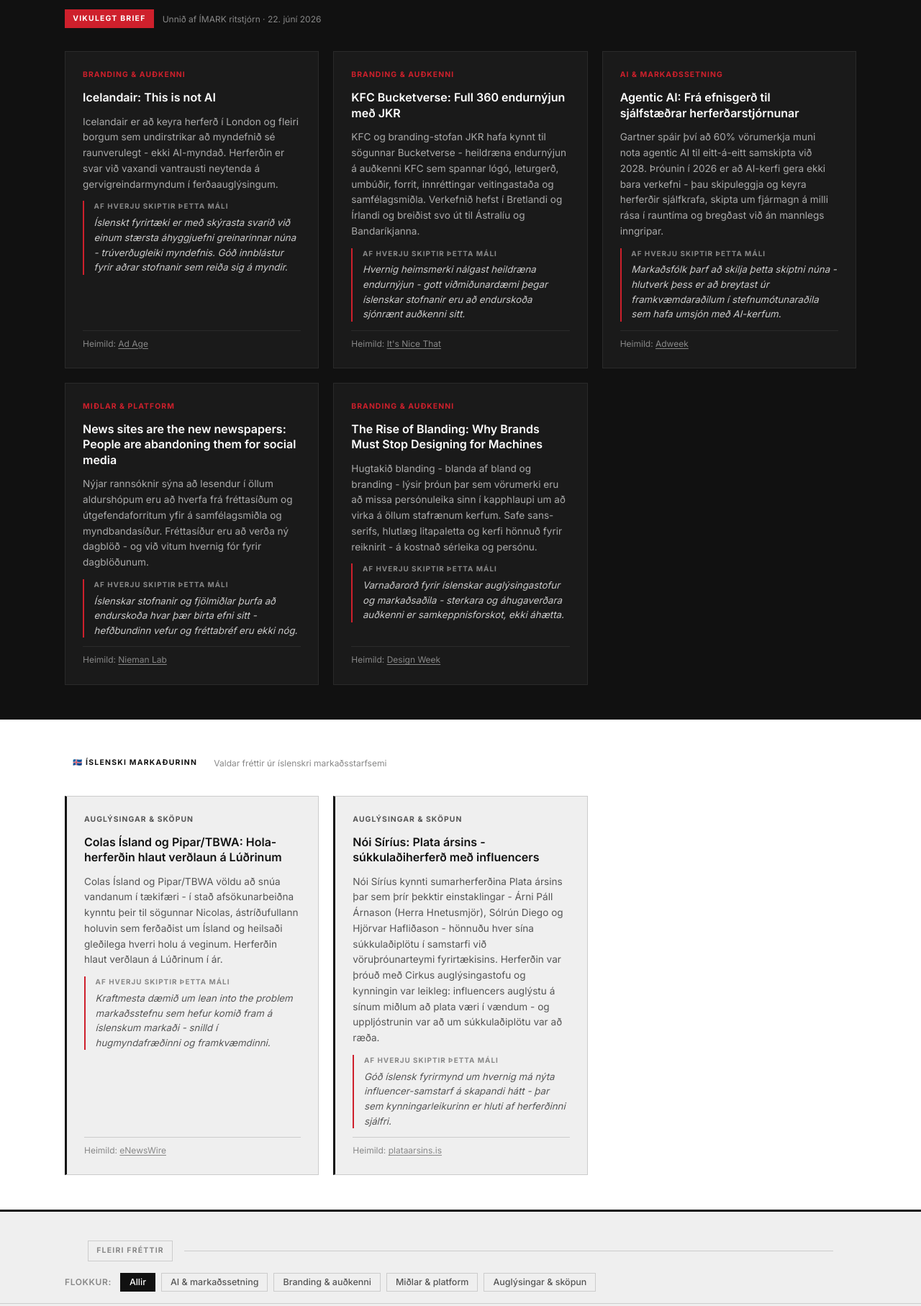
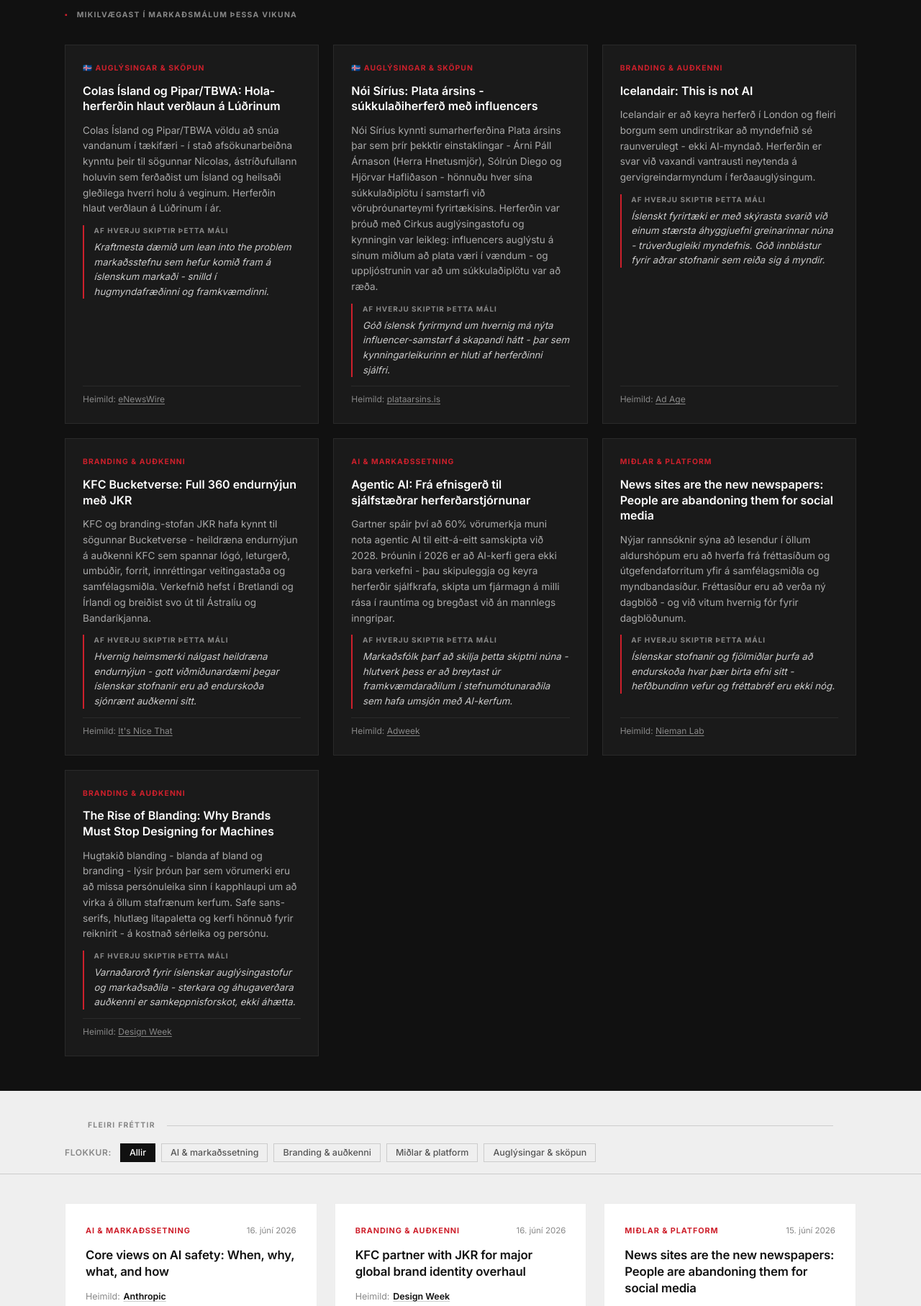
Before and after one commit to imark-iceland/trends, a website: page docs/index.html in a window 1280 px wide. Shown: the part 360-2175 px from the top of the page at 72% size. Drawn offline with Linux system fonts and the light colour scheme.

Commit message:
refactor: merge brief and iceland into single top stories section

```diff
--- a/docs/index.html
+++ b/docs/index.html
@@ -86,51 +86,29 @@
     .card-link { font-size: 0.78rem; font-weight: 600; color: var(--red); margin-top: auto; padding-top: 0.5rem; border-top: 1px solid var(--light); }
     .card-link:hover { text-decoration: none; opacity: 0.8; }
 
-    /* Shared section header */
-    .section-header { display: flex; align-items: center; gap: 0.75rem; margin-bottom: 2rem; }
-    .section-badge { display: inline-block; font-size: 0.65rem; font-weight: 700; letter-spacing: 0.12em; text-transform: uppercase; padding: 0.3rem 0.7rem; }
-    .section-badge--red { background: var(--red); color: var(--white); }
-    .section-badge--white { background: var(--white); color: var(--dark); }
-    .section-badge--outline { background: none; border: 1px solid var(--grey-4); color: var(--grey-3); }
-    .section-meta { font-size: 0.75rem; color: var(--grey-3); }
+    /* Top stories */
+    .top-section { background: var(--dark); color: var(--white); padding: 3rem var(--gap); }
+    .top-inner { max-width: var(--max-w); margin: 0 auto; }
+    .top-heading { font-size: 0.65rem; font-weight: 700; letter-spacing: 0.12em; text-transform: uppercase; color: var(--grey-3); margin-bottom: 2rem; }
+    .top-heading span { color: var(--red); margin-right: 0.5rem; }
+    .top-grid { display: grid; grid-template-columns: repeat(auto-fill, minmax(min(100%, 300px), 1fr)); gap: 1.25rem; }
+    .top-card { background: var(--grey-1); border: 1px solid var(--grey-2); padding: 1.5rem; display: flex; flex-direction: column; gap: 0.75rem; }
+    .top-card-flag { font-size: 0.65rem; font-weight: 700; letter-spacing: 0.1em; text-transform: uppercase; color: var(--red); }
+    .top-card-title { font-size: 1rem; font-weight: 600; line-height: 1.35; color: var(--white); }
+    .top-card-title a { color: inherit; }
+    .top-card-title a:hover { color: var(--red); text-decoration: none; }
+    .top-card-summary { font-size: 0.85rem; color: #aaaaaa; line-height: 1.6; }
+    .top-card-why { border-left: 2px solid var(--red); padding-left: 0.85rem; }
+    .top-card-why-label { display: block; font-size: 0.62rem; font-weight: 700; letter-spacing: 0.1em; text-transform: uppercase; color: var(--grey-3); margin-bottom: 0.25rem; }
+    .top-card-why p { font-size: 0.83rem; color: #cccccc; line-height: 1.55; font-style: italic; }
+    .top-card-source { font-size: 0.75rem; color: var(--grey-3); margin-top: auto; padding-top: 0.5rem; border-top: 1px solid var(--grey-2); }
+    .top-card-source a { color: var(--grey-3); text-decoration: underline; text-underline-offset: 2px; }
+    .top-card-source a:hover { color: var(--white); }
 
-    /* Brief (dark) */
-    .brief-section { background: var(--dark); color: var(--white); padding: 3rem var(--gap); }
-    .brief-inner { max-width: var(--max-w); margin: 0 auto; }
-    .brief-grid { display: grid; grid-template-columns: repeat(auto-fill, minmax(min(100%, 300px), 1fr)); gap: 1.25rem; }
-    .brief-card { background: var(--grey-1); border: 1px solid var(--grey-2); padding: 1.5rem; display: flex; flex-direction: column; gap: 0.75rem; }
-    .brief-card-category { font-size: 0.65rem; font-weight: 700; letter-spacing: 0.1em; text-transform: uppercase; color: var(--red); }
-    .brief-card-title { font-size: 1rem; font-weight: 600; line-height: 1.35; color: var(--white); }
-    .brief-card-title a { color: inherit; }
-    .brief-card-title a:hover { color: var(--red); text-decoration: none; }
-    .brief-card-summary { font-size: 0.85rem; color: #aaaaaa; line-height: 1.6; }
-    .brief-card-why { border-left: 2px solid var(--red); padding-left: 0.85rem; }
-    .brief-card-why-label { display: block; font-size: 0.62rem; font-weight: 700; letter-spacing: 0.1em; text-transform: uppercase; color: var(--grey-3); margin-bottom: 0.25rem; }
-    .brief-card-why p { font-size: 0.83rem; color: #cccccc; line-height: 1.55; font-style: italic; }
-    .brief-card-source { font-size: 0.75rem; color: var(--grey-3); margin-top: auto; padding-top: 0.5rem; border-top: 1px solid var(--grey-2); }
-    .brief-card-source a { color: var(--grey-3); text-decoration: underline; text-underline-offset: 2px; }
-    .brief-card-source a:hover { color: var(--white); }
-
-    /* Iceland section (light) */
-    .iceland-section { background: var(--white); padding: 3rem var(--gap); border-bottom: 3px solid var(--dark); }
-    .iceland-inner { max-width: var(--max-w); margin: 0 auto; }
-    .iceland-grid { display: grid; grid-template-columns: repeat(auto-fill, minmax(min(100%, 300px), 1fr)); gap: 1.25rem; }
-    .iceland-card { background: var(--light); border: 1px solid var(--grey-4); border-left: 3px solid var(--dark); padding: 1.5rem; display: flex; flex-direction: column; gap: 0.75rem; }
-    .iceland-card-category { font-size: 0.65rem; font-weight: 700; letter-spacing: 0.1em; text-transform: uppercase; color: var(--text-dim); }
-    .iceland-card-title { font-size: 1rem; font-weight: 600; line-height: 1.35; color: var(--dark); }
-    .iceland-card-title a { color: inherit; }
-    .iceland-card-title a:hover { color: var(--red); text-decoration: none; }
-    .iceland-card-summary { font-size: 0.85rem; color: var(--text-dim); line-height: 1.6; }
-    .iceland-card-why { border-left: 2px solid var(--red); padding-left: 0.85rem; }
-    .iceland-card-why-label { display: block; font-size: 0.62rem; font-weight: 700; letter-spacing: 0.1em; text-transform: uppercase; color: var(--grey-3); margin-bottom: 0.25rem; }
-    .iceland-card-why p { font-size: 0.83rem; color: var(--text-dim); line-height: 1.55; font-style: italic; }
-    .iceland-card-source { font-size: 0.75rem; color: var(--grey-3); margin-top: auto; padding-top: 0.5rem; border-top: 1px solid var(--grey-4); }
-    .iceland-card-source a { color: var(--grey-3); text-decoration: underline; text-underline-offset: 2px; }
-    .iceland-card-source a:hover { color: var(--red); }
-
-    /* More news section */
-    .more-section-header { max-width: var(--max-w); margin: 0 auto 0; padding: 2.5rem var(--gap) 0; display: flex; align-items: center; gap: 1rem; }
-    .more-section-divider { flex: 1; height: 1px; background: var(--grey-4); }
+    /* More news divider */
+    .more-header { max-width: var(--max-w); margin: 0 auto; padding: 2.5rem var(--gap) 0; display: flex; align-items: center; gap: 1rem; }
+    .more-header-label { font-size: 0.65rem; font-weight: 700; letter-spacing: 0.12em; text-transform: uppercase; color: var(--grey-3); white-space: nowrap; }
+    .more-header-line { flex: 1; height: 1px; background: var(--grey-4); }
 
     /* Archive */
     .archive-section { max-width: var(--max-w); margin: 0 auto 3rem; padding: 0 var(--gap); }
@@ -175,90 +153,119 @@
   </section>
 
 
-  <section class="brief-section">
-    <div class="brief-inner">
-      <div class="section-header">
-        <span class="section-badge section-badge--red">Vikulegt brief</span>
-        <span class="section-meta">Unnið af ÍMARK ritstjórn · 22. júní 2026</span>
+  <section class="top-section">
+    <div class="top-inner">
+      <p class="top-heading"><span>▪</span> Mikilvægast í markaðsmálum þessa vikuna</p>
+      <div class="top-grid">
+
+    <article class="top-card">
+      <span class="top-card-flag">🇮🇸 Auglýsingar & sköpun</span>
+      <h3 class="top-card-title">
+        <a href="https://news.cision.com/enewswire/r/cold-roads--hot-marketing--how-iceland-s-clever--hola--campaign-became-a-global-masterclass-in-publi,c4357025" target="_blank" rel="noopener noreferrer">Colas Ísland og Pipar/TBWA: Hola-herferðin hlaut verðlaun á Lúðrinum</a>
+      </h3>
+      <p class="top-card-summary">Colas Ísland og Pipar/TBWA völdu að snúa vandanum í tækifæri - í stað afsökunarbeiðna kynntu þeir til sögunnar Nicolas, ástríðufullann holuvin sem ferðaðist um Ísland og heilsaði gleðilega hverri holu á veginum. Herferðin hlaut verðlaun á Lúðrinum í ár.</p>
+
+      <div class="top-card-why">
+        <span class="top-card-why-label">Af hverju skiptir þetta máli</span>
+        <p>Kraftmesta dæmið um lean into the problem markaðsstefnu sem hefur komið fram á íslenskum markaði - snilld í hugmyndafræðinni og framkvæmdinni.</p>
       </div>
-      <div class="brief-grid">
+      <div class="top-card-source">
+        Heimild: <a href="https://news.cision.com/enewswire/r/cold-roads--hot-marketing--how-iceland-s-clever--hola--campaign-became-a-global-masterclass-in-publi,c4357025" target="_blank" rel="noopener noreferrer">eNewsWire</a>
+      </div>
+    </article>
 
-    <article class="brief-card">
-      <span class="brief-card-category">Branding & auðkenni</span>
-      <h3 class="brief-card-title">
+    <article class="top-card">
+      <span class="top-card-flag">🇮🇸 Auglýsingar & sköpun</span>
+      <h3 class="top-card-title">
+        <a href="https://www.plataarsins.is/" target="_blank" rel="noopener noreferrer">Nói Síríus: Plata ársins - súkkulaðiherferð með influencers</a>
+      </h3>
+      <p class="top-card-summary">Nói Síríus kynnti sumarherferðina Plata ársins þar sem þrír þekktir einstaklingar - Árni Páll Árnason (Herra Hnetusmjör), Sólrún Diego og Hjörvar Hafliðason - hönnuðu hver sína súkkulaðiplötu í samstarfi við vöruþróunarteymi fyrirtækisins. Herferðin var þróuð með Cirkus auglýsingastofu og kynningin var leikleg: influencers auglýstu á sínum miðlum að plata væri í vændum - og uppljóstrunin var að um súkkulaðiplötu var að ræða.</p>
+
+      <div class="top-card-why">
+        <span class="top-card-why-label">Af hverju skiptir þetta máli</span>
+        <p>Góð íslensk fyrirmynd um hvernig má nýta influencer-samstarf á skapandi hátt - þar sem kynningarleikurinn er hluti af herferðinni sjálfri.</p>
+      </div>
+      <div class="top-card-source">
+        Heimild: <a href="https://www.plataarsins.is/" target="_blank" rel="noopener noreferrer">plataarsins.is</a>
+      </div>
+    </article>
+
+    <article class="top-card">
+      <span class="top-card-flag">Branding & auðkenni</span>
+      <h3 class="top-card-title">
         <a href="https://adage.com/article/marketing-news-strategy/icelandairs-not-ai-campaign/2607131/" target="_blank" rel="noopener noreferrer">Icelandair: This is not AI</a>
       </h3>
-      <p class="brief-card-summary">Icelandair er að keyra herferð í London og fleiri borgum sem undirstrikar að myndefnið sé raunverulegt - ekki AI-myndað. Herferðin er svar við vaxandi vantrausti neytenda á gervigreindarmyndum í ferðaauglýsingum.</p>
+      <p class="top-card-summary">Icelandair er að keyra herferð í London og fleiri borgum sem undirstrikar að myndefnið sé raunverulegt - ekki AI-myndað. Herferðin er svar við vaxandi vantrausti neytenda á gervigreindarmyndum í ferðaauglýsingum.</p>
 
-      <div class="brief-card-why">
-        <span class="brief-card-why-label">Af hverju skiptir þetta máli</span>
+      <div class="top-card-why">
+        <span class="top-card-why-label">Af hverju skiptir þetta máli</span>
         <p>Íslenskt fyrirtæki er með skýrasta svarið við einum stærsta áhyggjuefni greinarinnar núna - trúverðugleiki myndefnis. Góð innblástur fyrir aðrar stofnanir sem reiða sig á myndir.</p>
       </div>
-      <div class="brief-card-source">
+      <div class="top-card-source">
         Heimild: <a href="https://adage.com/article/marketing-news-strategy/icelandairs-not-ai-campaign/2607131/" target="_blank" rel="noopener noreferrer">Ad Age</a>
       </div>
     </article>
 
-    <article class="brief-card">
-      <span class="brief-card-category">Branding & auðkenni</span>
-      <h3 class="brief-card-title">
+    <article class="top-card">
+      <span class="top-card-flag">Branding & auðkenni</span>
+      <h3 class="top-card-title">
         <a href="https://www.itsnicethat.com/articles/jkr-kfc-graphic-design-project-150626" target="_blank" rel="noopener noreferrer">KFC Bucketverse: Full 360 endurnýjun með JKR</a>
       </h3>
-      <p class="brief-card-summary">KFC og branding-stofan JKR hafa kynnt til sögunnar Bucketverse - heildræna endurnýjun á auðkenni KFC sem spannar lógó, leturgerð, umbúðir, forrit, innréttingar veitingastaða og samfélagsmiðla. Verkefnið hefst í Bretlandi og Írlandi og breiðist svo út til Ástralíu og Bandaríkjanna.</p>
+      <p class="top-card-summary">KFC og branding-stofan JKR hafa kynnt til sögunnar Bucketverse - heildræna endurnýjun á auðkenni KFC sem spannar lógó, leturgerð, umbúðir, forrit, innréttingar veitingastaða og samfélagsmiðla. Verkefnið hefst í Bretlandi og Írlandi og breiðist svo út til Ástralíu og Bandaríkjanna.</p>
 
-      <div class="brief-card-why">
-        <span class="brief-card-why-label">Af hverju skiptir þetta máli</span>
+      <div class="top-card-why">
+        <span class="top-card-why-label">Af hverju skiptir þetta máli</span>
         <p>Hvernig heimsmerki nálgast heildræna endurnýjun - gott viðmiðunardæmi þegar íslenskar stofnanir eru að endurskoða sjónrænt auðkenni sitt.</p>
       </div>
-      <div class="brief-card-source">
+      <div class="top-card-source">
         Heimild: <a href="https://www.itsnicethat.com/articles/jkr-kfc-graphic-design-project-150626" target="_blank" rel="noopener noreferrer">It's Nice That</a>
       </div>
     </article>
 
-    <article class="brief-card">
-      <span class="brief-card-category">AI & markaðssetning</span>
-      <h3 class="brief-card-title">
+    <article class="top-card">
+      <span class="top-card-flag">AI & markaðssetning</span>
+      <h3 class="top-card-title">
         <a href="https://www.adweek.com/brand-marketing/10-ai-marketing-trends-for-2026-agentic-ai-and-search-shifts/" target="_blank" rel="noopener noreferrer">Agentic AI: Frá efnisgerð til sjálfstæðrar herferðarstjórnunar</a>
       </h3>
-      <p class="brief-card-summary">Gartner spáir því að 60% vörumerkja muni nota agentic AI til eitt-á-eitt samskipta við 2028. Þróunin í 2026 er að AI-kerfi gera ekki bara verkefni - þau skipuleggja og keyra herferðir sjálfkrafa, skipta um fjármagn á milli rása í rauntíma og bregðast við án mannlegs inngripar.</p>
+      <p class="top-card-summary">Gartner spáir því að 60% vörumerkja muni nota agentic AI til eitt-á-eitt samskipta við 2028. Þróunin í 2026 er að AI-kerfi gera ekki bara verkefni - þau skipuleggja og keyra herferðir sjálfkrafa, skipta um fjármagn á milli rása í rauntíma og bregðast við án mannlegs inngripar.</p>
 
-      <div class="brief-card-why">
-        <span class="brief-card-why-label">Af hverju skiptir þetta máli</span>
+      <div class="top-card-why">
+        <span class="top-card-why-label">Af hverju skiptir þetta máli</span>
         <p>Markaðsfólk þarf að skilja þetta skiptni núna - hlutverk þess er að breytast úr framkvæmdaraðilum í stefnumótunaraðila sem hafa umsjón með AI-kerfum.</p>
       </div>
-      <div class="brief-card-source">
+      <div class="top-card-source">
         Heimild: <a href="https://www.adweek.com/brand-marketing/10-ai-marketing-trends-for-2026-agentic-ai-and-search-shifts/" target="_blank" rel="noopener noreferrer">Adweek</a>
       </div>
     </article>
 
-    <article class="brief-card">
-      <span class="brief-card-category">Miðlar & platform</span>
-      <h3 class="brief-card-title">
+    <article class="top-card">
+      <span class="top-card-flag">Miðlar & platform</span>
+      <h3 class="top-card-title">
         <a href="https://www.niemanlab.org/2026/06/news-sites-are-the-new-newspapers-people-are-abandoning-them-for-social-media/" target="_blank" rel="noopener noreferrer">News sites are the new newspapers: People are abandoning them for social media</a>
       </h3>
-      <p class="brief-card-summary">Nýjar rannsóknir sýna að lesendur í öllum aldurshópum eru að hverfa frá fréttasíðum og útgefendaforritum yfir á samfélagsmiðla og myndbandasíður. Fréttasíður eru að verða ný dagblöð - og við vitum hvernig fór fyrir dagblöðunum.</p>
+      <p class="top-card-summary">Nýjar rannsóknir sýna að lesendur í öllum aldurshópum eru að hverfa frá fréttasíðum og útgefendaforritum yfir á samfélagsmiðla og myndbandasíður. Fréttasíður eru að verða ný dagblöð - og við vitum hvernig fór fyrir dagblöðunum.</p>
 
-      <div class="brief-card-why">
-        <span class="brief-card-why-label">Af hverju skiptir þetta máli</span>
+      <div class="top-card-why">
+        <span class="top-card-why-label">Af hverju skiptir þetta máli</span>
         <p>Íslenskar stofnanir og fjölmiðlar þurfa að endurskoða hvar þær birta efni sitt - hefðbundinn vefur og fréttabréf eru ekki nóg.</p>
       </div>
-      <div class="brief-card-source">
+      <div class="top-card-source">
         Heimild: <a href="https://www.niemanlab.org/2026/06/news-sites-are-the-new-newspapers-people-are-abandoning-them-for-social-media/" target="_blank" rel="noopener noreferrer">Nieman Lab</a>
       </div>
     </article>
 
-    <article class="brief-card">
-      <span class="brief-card-category">Branding & auðkenni</span>
-      <h3 class="brief-card-title">
+    <article class="top-card">
+      <span class="top-card-flag">Branding & auðkenni</span>
+      <h3 class="top-card-title">
         <a href="https://www.designweek.co.uk/the-rise-of-blanding-why-brands-must-stop-designing-for-machines/" target="_blank" rel="noopener noreferrer">The Rise of Blanding: Why Brands Must Stop Designing for Machines</a>
       </h3>
-      <p class="brief-card-summary">Hugtakið blanding - blanda af bland og branding - lýsir þróun þar sem vörumerki eru að missa persónuleika sinn í kapphlaupi um að virka á öllum stafrænum kerfum. Safe sans-serifs, hlutlæg litapaletta og kerfi hönnuð fyrir reiknirit - á kostnað sérleika og persónu.</p>
+      <p class="top-card-summary">Hugtakið blanding - blanda af bland og branding - lýsir þróun þar sem vörumerki eru að missa persónuleika sinn í kapphlaupi um að virka á öllum stafrænum kerfum. Safe sans-serifs, hlutlæg litapaletta og kerfi hönnuð fyrir reiknirit - á kostnað sérleika og persónu.</p>
 
-      <div class="brief-card-why">
-        <span class="brief-card-why-label">Af hverju skiptir þetta máli</span>
+      <div class="top-card-why">
+        <span class="top-card-why-label">Af hverju skiptir þetta máli</span>
         <p>Varnaðarorð fyrir íslenskar auglýsingastofur og markaðsaðila - sterkara og áhugaverðara auðkenni er samkeppnisforskot, ekki áhætta.</p>
       </div>
-      <div class="brief-card-source">
+      <div class="top-card-source">
         Heimild: <a href="https://www.designweek.co.uk/the-rise-of-blanding-why-brands-must-stop-designing-for-machines/" target="_blank" rel="noopener noreferrer">Design Week</a>
       </div>
     </article>
@@ -266,53 +273,9 @@
     </div>
   </section>
 
-
-  <section class="iceland-section">
-    <div class="iceland-inner">
-      <div class="section-header">
-        <span class="section-badge section-badge--white">🇮🇸 Íslenski markaðurinn</span>
-        <span class="section-meta">Valdar fréttir úr íslenskri markaðsstarfsemi</span>
-      </div>
-      <div class="iceland-grid">
-
-    <article class="iceland-card">
-      <span class="iceland-card-category">Auglýsingar & sköpun</span>
-      <h3 class="iceland-card-title">
-        <a href="https://news.cision.com/enewswire/r/cold-roads--hot-marketing--how-iceland-s-clever--hola--campaign-became-a-global-masterclass-in-publi,c4357025" target="_blank" rel="noopener noreferrer">Colas Ísland og Pipar/TBWA: Hola-herferðin hlaut verðlaun á Lúðrinum</a>
-      </h3>
-      <p class="iceland-card-summary">Colas Ísland og Pipar/TBWA völdu að snúa vandanum í tækifæri - í stað afsökunarbeiðna kynntu þeir til sögunnar Nicolas, ástríðufullann holuvin sem ferðaðist um Ísland og heilsaði gleðilega hverri holu á veginum. Herferðin hlaut verðlaun á Lúðrinum í ár.</p>
-
-      <div class="iceland-card-why">
-        <span class="iceland-card-why-label">Af hverju skiptir þetta máli</span>
-        <p>Kraftmesta dæmið um lean into the problem markaðsstefnu sem hefur komið fram á íslenskum markaði - snilld í hugmyndafræðinni og framkvæmdinni.</p>
-      </div>
-      <div class="iceland-card-source">
-        Heimild: <a href="https://news.cision.com/enewswire/r/cold-roads--hot-marketing--how-iceland-s-clever--hola--campaign-became-a-global-masterclass-in-publi,c4357025" target="_blank" rel="noopener noreferrer">eNewsWire</a>
-      </div>
-    </article>
-
-    <article class="iceland-card">
-      <span class="iceland-card-category">Auglýsingar & sköpun</span>
-      <h3 class="iceland-card-title">
-        <a href="https://www.plataarsins.is/" target="_blank" rel="noopener noreferrer">Nói Síríus: Plata ársins - súkkulaðiherferð með influencers</a>
-      </h3>
-      <p class="iceland-card-summary">Nói Síríus kynnti sumarherferðina Plata ársins þar sem þrír þekktir einstaklingar - Árni Páll Árnason (Herra Hnetusmjör), Sólrún Diego og Hjörvar Hafliðason - hönnuðu hver sína súkkulaðiplötu í samstarfi við vöruþróunarteymi fyrirtækisins. Herferðin var þróuð með Cirkus auglýsingastofu og kynningin var leikleg: influencers auglýstu á sínum miðlum að plata væri í vændum - og uppljóstrunin var að um súkkulaðiplötu var að ræða.</p>
-
-      <div class="iceland-card-why">
-        <span class="iceland-card-why-label">Af hverju skiptir þetta máli</span>
-        <p>Góð íslensk fyrirmynd um hvernig má nýta influencer-samstarf á skapandi hátt - þar sem kynningarleikurinn er hluti af herferðinni sjálfri.</p>
-      </div>
-      <div class="iceland-card-source">
-        Heimild: <a href="https://www.plataarsins.is/" target="_blank" rel="noopener noreferrer">plataarsins.is</a>
-      </div>
-    </article>
-      </div>
-    </div>
-  </section>
-
-  <div class="more-section-header">
-    <span class="section-badge section-badge--outline">Fleiri fréttir</span>
-    <div class="more-section-divider"></div>
+  <div class="more-header">
+    <span class="more-header-label">Fleiri fréttir</span>
+    <div class="more-header-line"></div>
   </div>
 
   <nav class="filters" aria-label="Sía eftir flokki">
```
Also changed, not shown: src/generate.js (+50 -87 lines).
